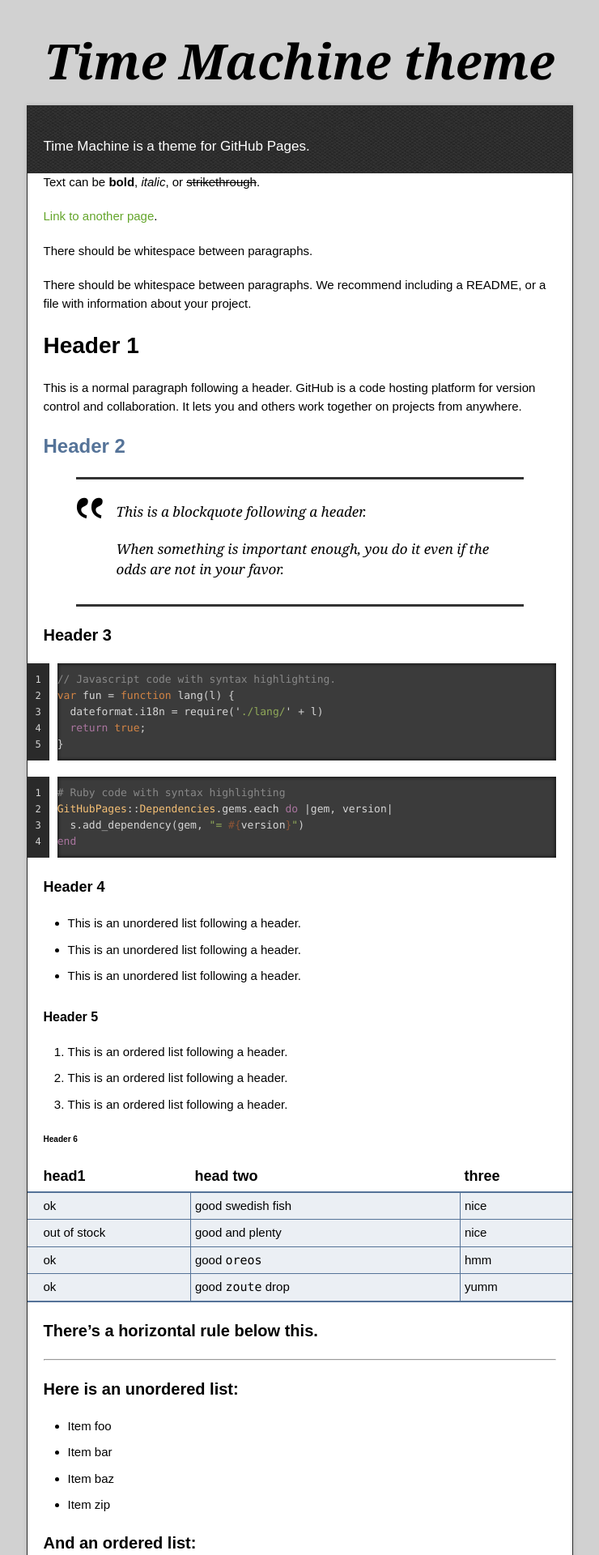
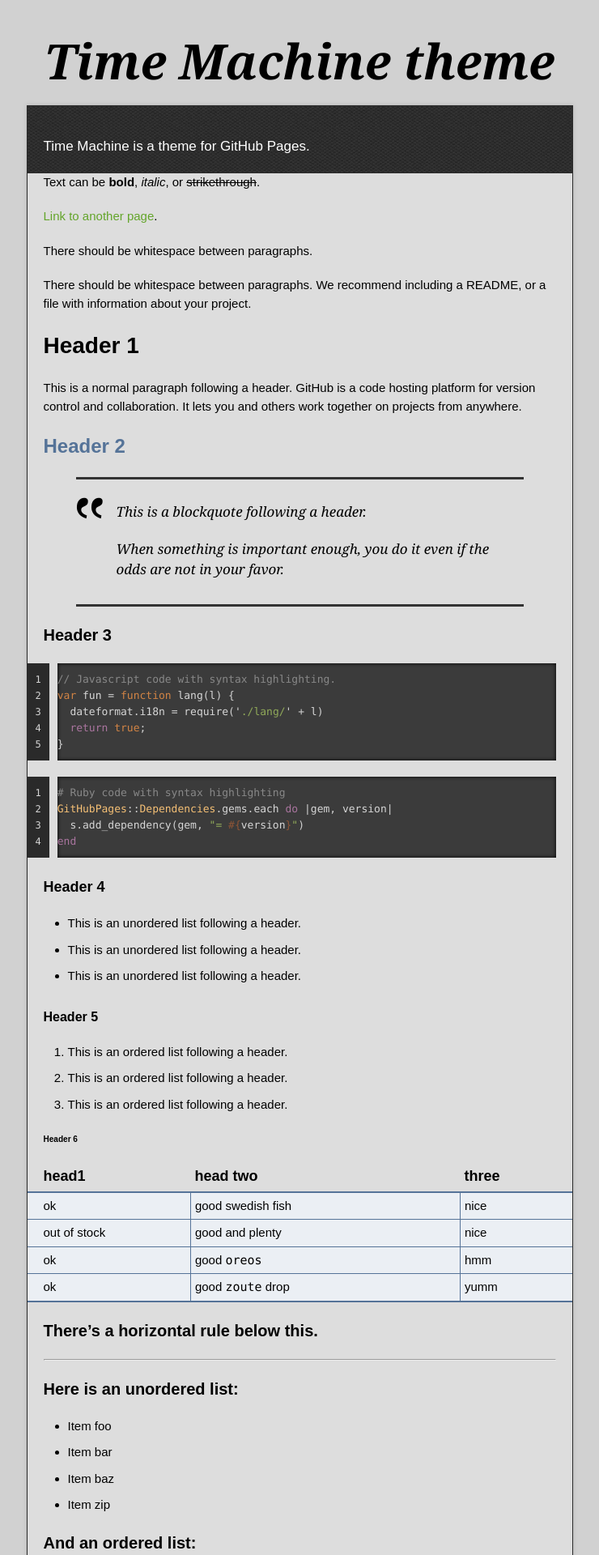
Before and after one commit to alifelongwork/alifelongwork.github.io, a Jekyll site: the page built from index.md, in a window 1280 px wide. Shown: the top 1920 px of the page at 81% size, without its empty margins (270-1010 px from the left). Built offline with Jekyll 4.4.1, drawn with Linux system fonts in a browser that asks for light colours.

Commit message:
Update jekyll-theme-time-machine.scss

```diff
--- a/_sass/jekyll-theme-time-machine.scss
+++ b/_sass/jekyll-theme-time-machine.scss
@@ -54,7 +54,7 @@ p.tagline {
 #main {
   margin-top: 20px;
   padding: 0 20px 90px;
-  background-color: #fff;
+  background-color: #ddd;
 }
 
 .download-bar {
```
